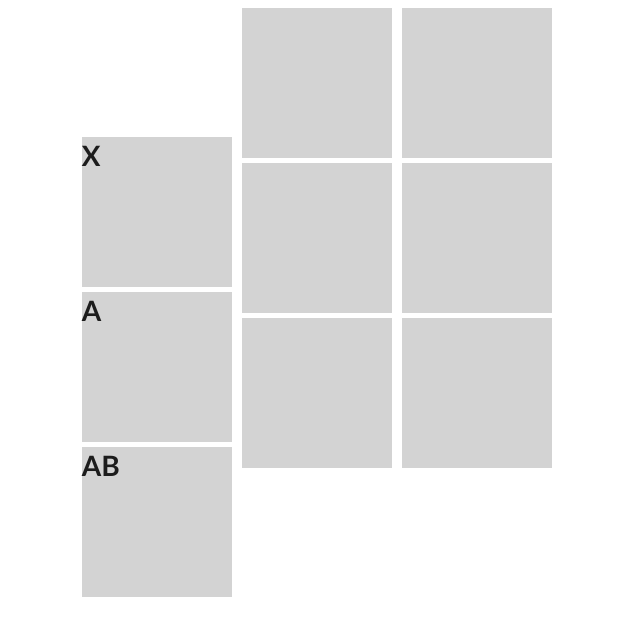
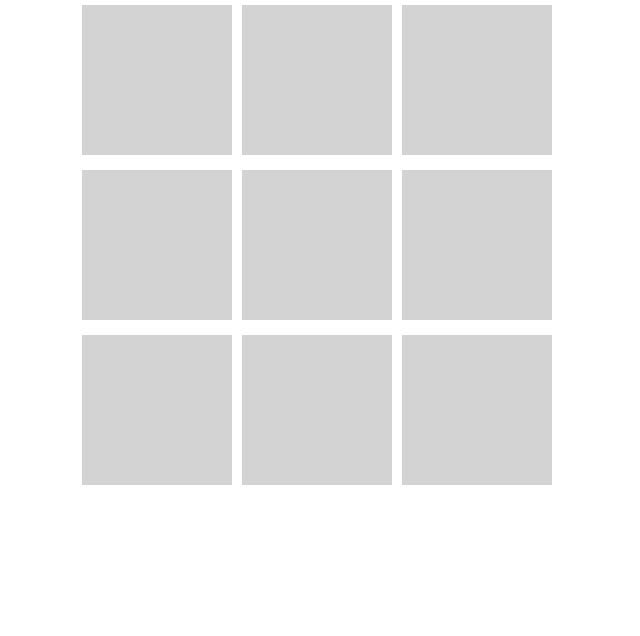
Before and after one commit to dkim1116/React_v1.6.6_review, a React (Create React App) app in the folder tic-tac-toe/: page / in a window 1280 px wide. Shown: the top 636 px of the page, without its empty margins (0-640 px from the left). Built offline with nearby package versions, Linux system fonts and the light colour scheme.

Commit message:
styled tiles

```diff
--- a/tic-tac-toe/src/components/Board.js
+++ b/tic-tac-toe/src/components/Board.js
@@ -7,7 +7,7 @@ class Board extends React.Component {
         super(props);
 
         this.state = {
-            one : ['X', 'A', 'AB'],
+            one : [],
             two : [],
             three:  []
         }
--- a/tic-tac-toe/src/components/Row.js
+++ b/tic-tac-toe/src/components/Row.js
@@ -4,11 +4,11 @@ import Square from './Square';
 const Row = (props) => {
     console.log(props)
     return (
-        <div className="ui horizontal list">
+        <div>
             <div className="item">
-            <Square markedBy={props.status} column={0} />
-            <Square markedBy={props.status} column={1} />
-            <Square markedBy={props.status} column={2} />
+                <Square markedBy={props.status} column={0} />
+                <Square markedBy={props.status} column={1} />
+                <Square markedBy={props.status} column={2} />
             </div>
         </div>
     )
--- a/tic-tac-toe/src/components/Square.js
+++ b/tic-tac-toe/src/components/Square.js
@@ -5,7 +5,9 @@ const Square = (props) => {
         height: '150px',
         width: '150px',
         backgroundColor: 'lightgrey',
-        margin: '5px 5px'
+        margin: '5px 5px',
+        display: 'inline-block',
+        textAlign: 'center'
     };
 
     console.log(props);
@@ -13,7 +15,7 @@ const Square = (props) => {
     return (
         <div style={squareStyle}>
             {props.markedBy
-                ? <h1>{props.markedBy[props.column]}</h1>
+                ? <h1 style={{padding: '50px'}}>{props.markedBy[props.column]}</h1>
                 : <h1></h1>}
         </div>
     );
```
